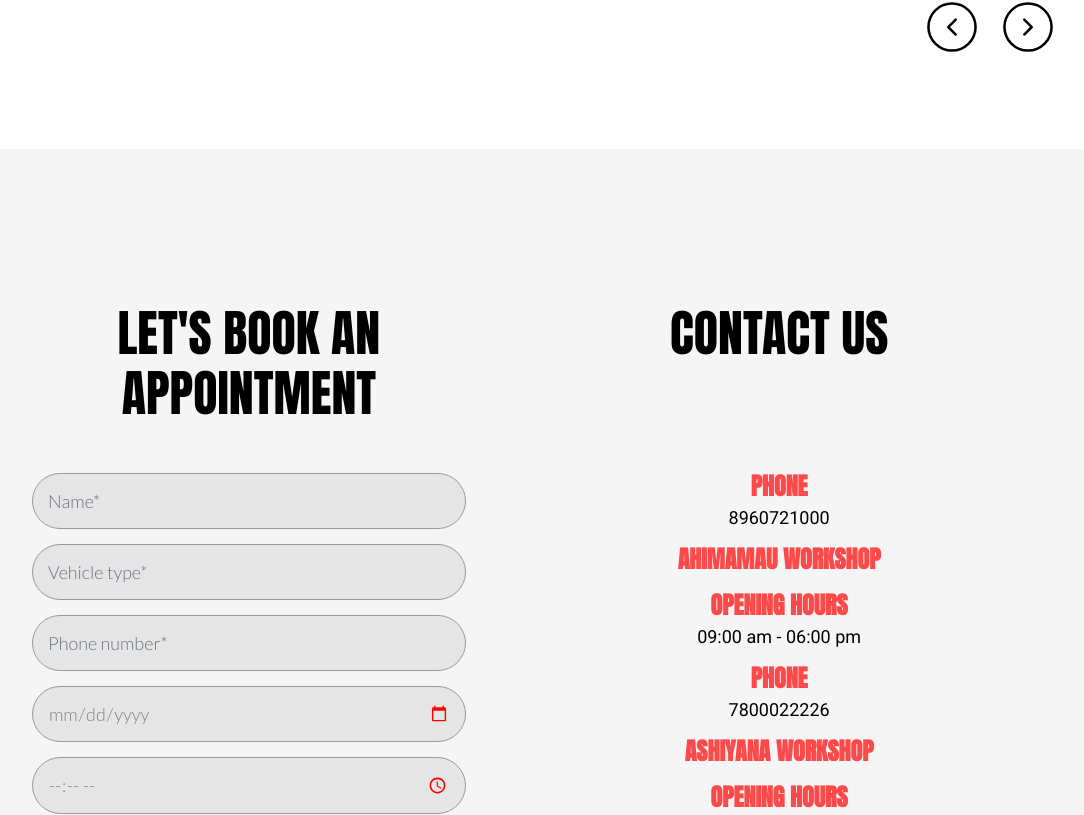
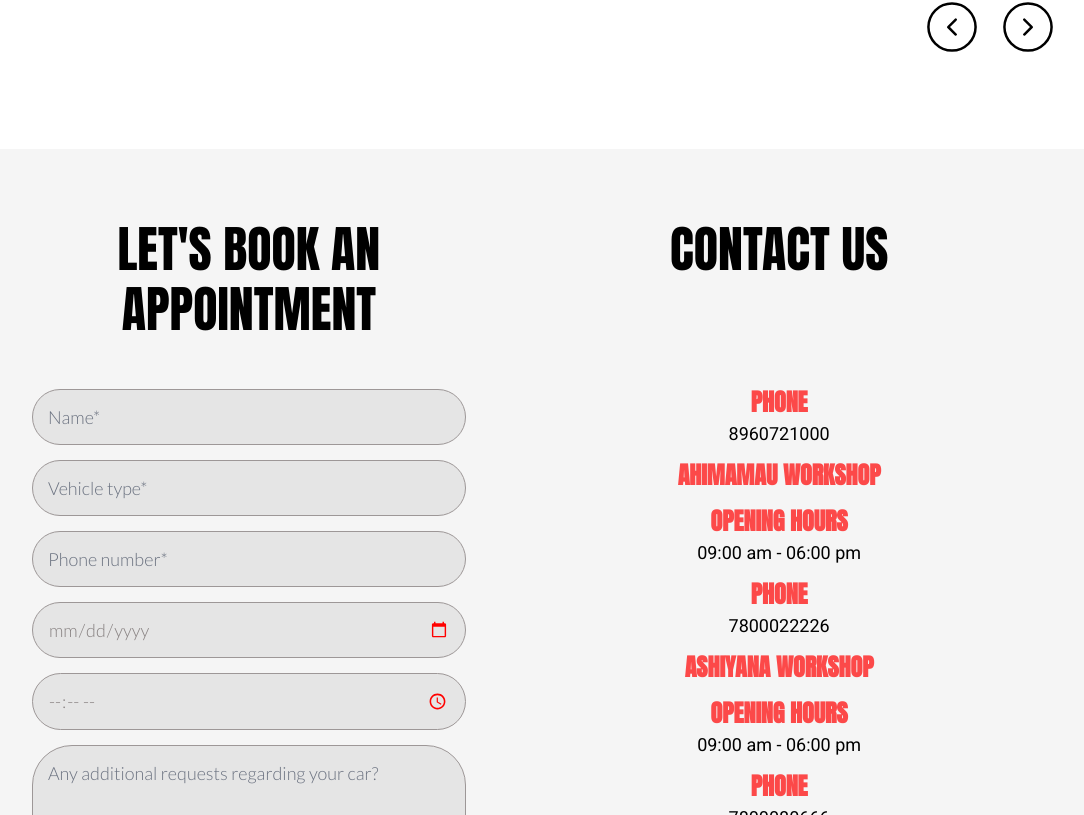
Before and after one commit to achutendra/auto-lavaado, a React (Vite) app in the folder client/: page / in a window 1280 px wide. Shown: the part 4225-5040 px from the top of the page, without its empty margins (126-1210 px from the left). Built offline with nearby package versions, Linux system fonts and the light colour scheme; a web font is replaced by a local one.

Commit message:
color grading fix

```diff
--- a/client/src/pages/Contact/Component/Appointment-Contact.jsx
+++ b/client/src/pages/Contact/Component/Appointment-Contact.jsx
@@ -2,7 +2,7 @@ import React from "react";
 import "../Style/Appointment-Contact-style.css";
 const AppointmentContainer = () => {
   return (
-    <div className="bg-[#F5F5F5] pt-36 text-white">
+    <div className="bg-[#F5F5F5] pt-40 text-white">
       <div className="appointment-container bg-gray-50">
         <div className="appointment bg-[#F5F5F5]">
           <div className="appointment-form">
--- a/client/src/pages/Contact/Component/Content-Contact.jsx
+++ b/client/src/pages/Contact/Component/Content-Contact.jsx
@@ -1,6 +1,6 @@
 import React from "react";
 
-import Video from "../Images/ContactUS-Background-image.jpg";
+import Video from "../Images/ContactUS-Background-video.mp4";
 
 const ContentContainer = () => {
   return (
--- a/client/src/pages/Home.jsx
+++ b/client/src/pages/Home.jsx
@@ -45,7 +45,7 @@ const Home = () => {
       <ClientReviews/>
 
       </div>
-      <div className="" style={{ marginTop: "100px"}}>
+      <div className="">
         <AppointmentContainer />
       </div>
       <Footer />
```
